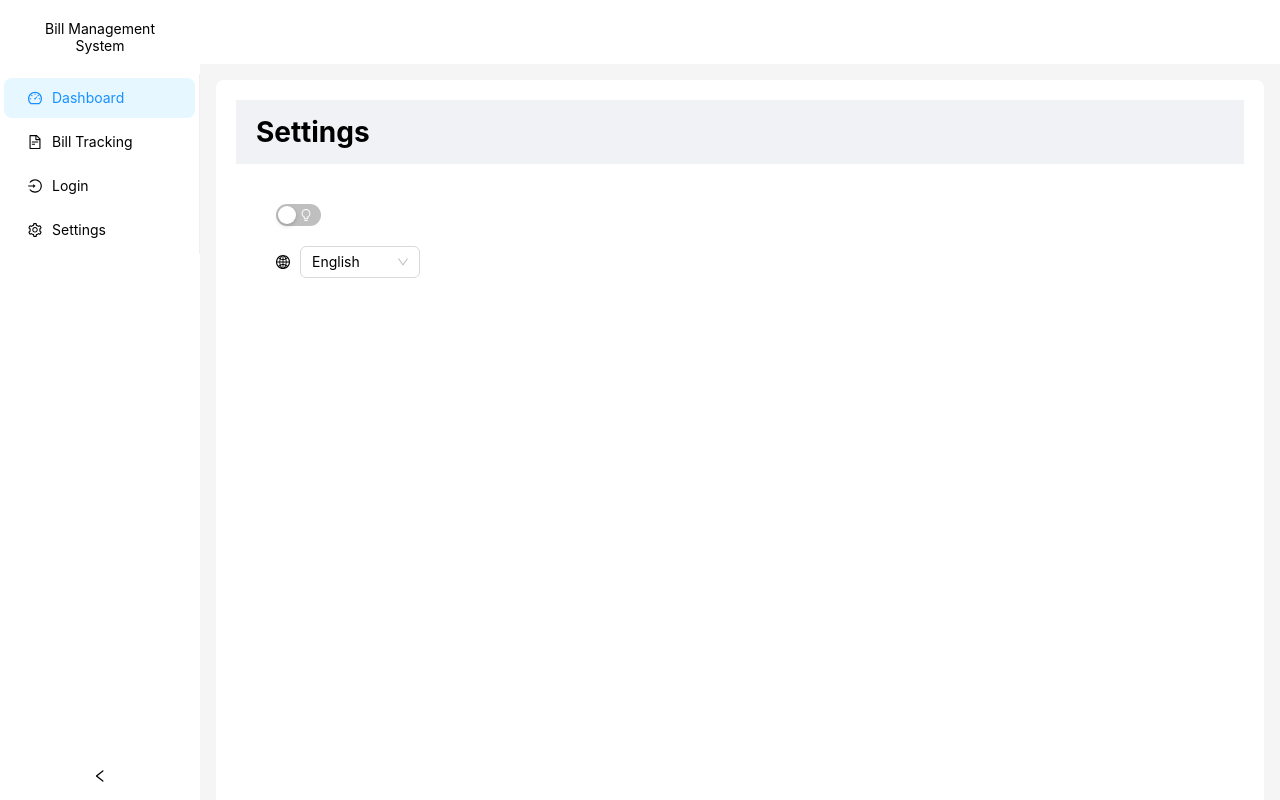
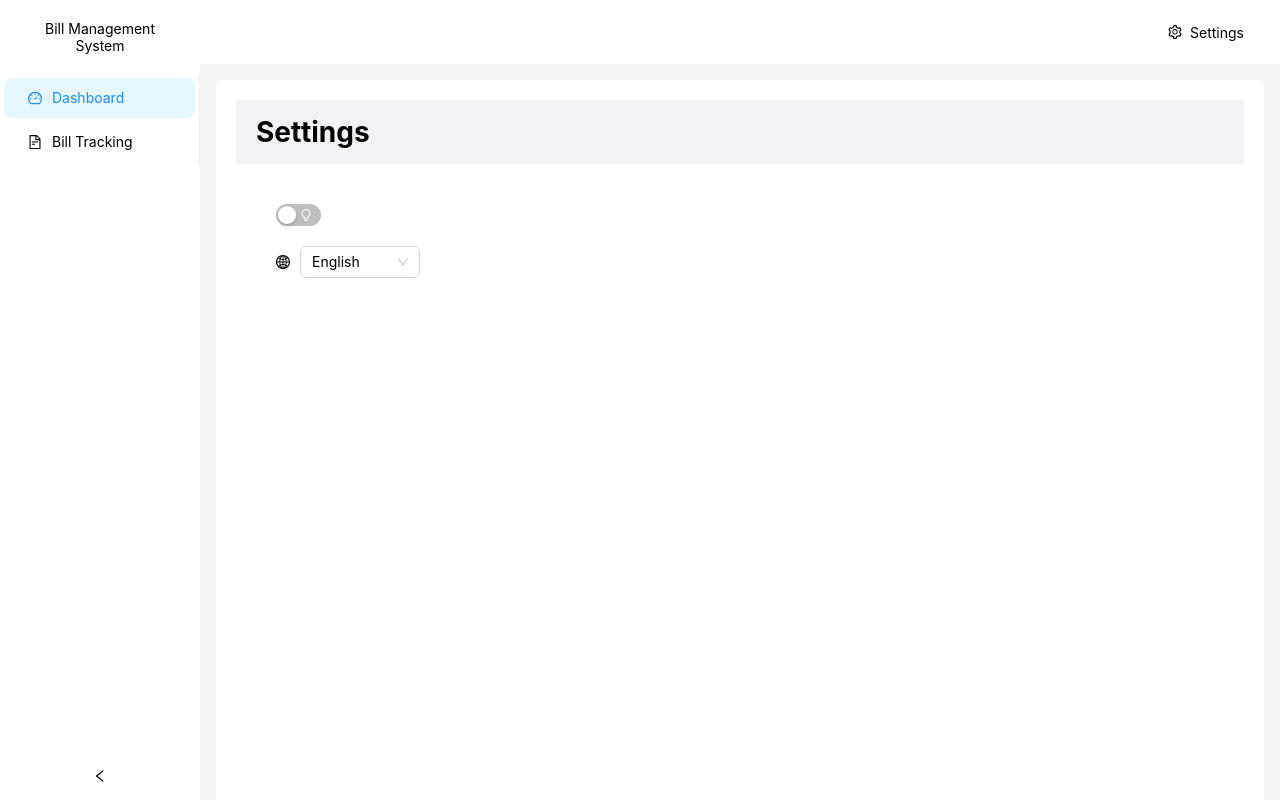
Before and after one commit to vorrawut/react-corporate-bill-management, a React (Create React App) app: page /settings in a window 1280 px wide. Shown: the top 800 px of the page. Built offline with nearby package versions, Linux system fonts and the light colour scheme; the HTML template or start-up script is replaced by a standard one.

Commit message:
Add topBar

```diff
--- a/src/components/InnerApp.tsx
+++ b/src/components/InnerApp.tsx
@@ -6,10 +6,11 @@ import Dashboard from '../pages/Dashboard';
 import BillTrackingApp from '../pages/BillTrackingApp';
 import LoginPage from '../pages/LoginPage';
 import NotFoundPage from '../pages/NotFoundPage';
+import SideMenu from '../components/SideMenu';
+import TopBar from '../components/TopBar';
 import SettingsMenu from '../pages/SettingsMenu';
-import SideMenu from '../components/SideMenu';
 
-const { Header, Content, Footer, Sider } = Layout;
+const { Content, Footer, Sider } = Layout;
 
 const InnerApp: React.FC = () => {
   const { theme } = useTheme();
@@ -24,8 +25,7 @@ const InnerApp: React.FC = () => {
           <SideMenu collapsed={false} />
         </Sider>
         <Layout>
-          <Header style={{ background: theme === 'dark' ? '#141414' : '#fff', padding: '0 20px', display: 'flex', justifyContent: 'space-between', alignItems: 'center' }}>
-          </Header>
+          <TopBar />
           <Content style={{ margin: '16px', padding: '20px', backgroundColor: theme === 'dark' ? '#1f1f1f' : '#ffffff', color: theme === 'dark' ? '#ffffff' : '#000000', borderRadius: '8px' }}>
             <Routes>
               <Route path="/" element={<Dashboard />} />
--- a/src/components/SideMenu.tsx
+++ b/src/components/SideMenu.tsx
@@ -19,12 +19,6 @@ const SideMenu: React.FC<SideMenuProps> = ({ collapsed }) => {
       <Menu.Item key="2" icon={<FileTextOutlined />}>
         <Link to="/bills">Bill Tracking</Link>
       </Menu.Item>
-      <Menu.Item key="3" icon={<LoginOutlined />}>
-        <Link to="/login">Login</Link>
-      </Menu.Item>
-      <Menu.Item key="4" icon={<SettingOutlined />}>
-        <Link to="/settings">Settings</Link>
-      </Menu.Item>
     </Menu>
   );
 };
--- /dev/null
+++ b/src/components/TopBar.tsx
@@ -0,0 +1,47 @@
+import React from 'react';
+import { Layout, Dropdown, Button, Menu } from 'antd';
+import { SettingOutlined } from '@ant-design/icons';
+import { useTheme } from '../contexts/ThemeContext';
+import { useNavigate } from 'react-router-dom';
+
+const { Header } = Layout;
+
+const TopBar: React.FC = () => {
+  const { theme } = useTheme();
+  const navigate = useNavigate();
+
+  // Define a menu structure for the settings dropdown
+  const settingsMenu = (
+    <Menu style={{ minWidth: 160, backgroundColor: theme === 'dark' ? '#1f1f1f' : '#ffffff', borderRadius: '8px', boxShadow: '0 4px 12px rgba(0, 0, 0, 0.1)' }}>
+      <Menu.Item
+        key="1"
+        style={{ color: theme === 'dark' ? '#ffffff' : '#000000', padding: '10px 20px' }}
+        onClick={() => navigate('/settings')}
+      >
+        Settings Page
+      </Menu.Item>
+      <Menu.Item key="2" style={{ color: theme === 'dark' ? '#ffffff' : '#000000', padding: '10px 20px' }}>
+        Profile Settings
+      </Menu.Item>
+      <Menu.Item key="3" style={{ color: theme === 'dark' ? '#ffffff' : '#000000', padding: '10px 20px' }}>
+        Account Preferences
+      </Menu.Item>
+      <Menu.Item key="4" style={{ color: theme === 'dark' ? '#ffffff' : '#000000', padding: '10px 20px' }}>
+        Logout
+      </Menu.Item>
+    </Menu>
+  );
+
+  return (
+    <Header style={{ background: theme === 'dark' ? '#141414' : '#fff', padding: '0 20px', display: 'flex', justifyContent: 'space-between', alignItems: 'center' }}>
+      <div style={{ flexGrow: 1 }}> {/* Placeholder for any future header content */}</div>
+      <Dropdown overlay={settingsMenu} trigger={['click']} placement="bottomRight" arrow>
+        <Button type="text" icon={<SettingOutlined />} style={{ color: theme === 'dark' ? '#ffffff' : '#000000' }}>
+          Settings
+        </Button>
+      </Dropdown>
+    </Header>
+  );
+};
+
+export default TopBar;
--- a/src/pages/SettingsMenu.tsx
+++ b/src/pages/SettingsMenu.tsx
@@ -40,9 +40,6 @@ const SettingsMenu: React.FC = () => {
           </Tooltip>
         </div>
       </Content>
-      <Footer style={{ textAlign: 'center', backgroundColor: theme === 'dark' ? '#141414' : '#f0f2f5', color: theme === 'dark' ? '#ffffff' : '#000000' }}>
-        Settings Page ©2024
-      </Footer>
     </Layout>
   );
 };
```
